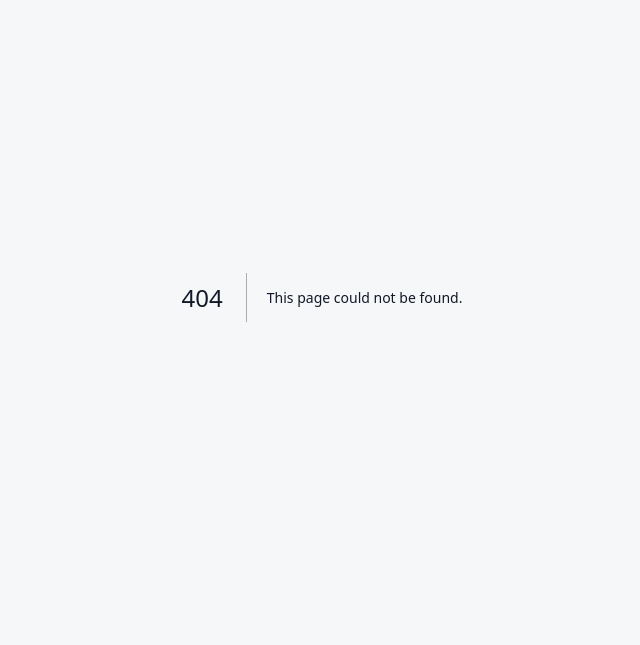
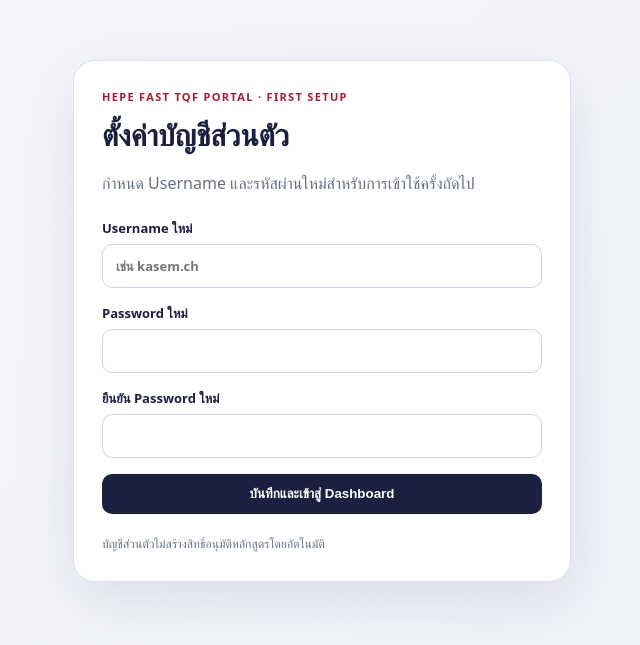
Before and after one commit to kasemch/hepe-ui-prototype, a Next.js app: page /account/setup in a window 1280 px wide. Before the commit this address had no page. Shown: the part 103-748 px from the top of the page, without its empty margins (318-958 px from the left). Built offline with nearby package versions, Linux system fonts and the light colour scheme.

Commit message:
Add first-login account setup page

```diff
--- /dev/null
+++ b/app/account/setup/page.tsx
@@ -0,0 +1,92 @@
+"use client";
+
+import { FormEvent, useState } from "react";
+import "../../login/login.css";
+
+export default function AccountSetupPage() {
+  const [username, setUsername] = useState("");
+  const [password, setPassword] = useState("");
+  const [confirm, setConfirm] = useState("");
+  const [message, setMessage] = useState("");
+  const [submitting, setSubmitting] = useState(false);
+
+  async function onSubmit(event: FormEvent) {
+    event.preventDefault();
+    setMessage("");
+    if (password !== confirm) {
+      setMessage("รหัสผ่านทั้งสองช่องไม่ตรงกัน");
+      return;
+    }
+    setSubmitting(true);
+    try {
+      const response = await fetch("/api/account/setup", {
+        method: "POST",
+        headers: { "content-type": "application/json" },
+        body: JSON.stringify({ username, password }),
+      });
+      const body = await response.json().catch(() => ({}));
+      if (!response.ok || !body?.ok) {
+        setMessage(body?.message || "ไม่สามารถตั้งค่าบัญชีได้");
+        return;
+      }
+      window.location.assign("/department-dashboard");
+    } catch {
+      setMessage("ไม่สามารถเชื่อมต่อระบบตั้งค่าบัญชีได้");
+    } finally {
+      setSubmitting(false);
+    }
+  }
+
+  return (
+    <main className="login-shell">
+      <section className="login-card" aria-labelledby="setup-title">
+        <p className="login-eyebrow">HEPE FAST TQF PORTAL · FIRST SETUP</p>
+        <h1 id="setup-title">ตั้งค่าบัญชีส่วนตัว</h1>
+        <p className="login-intro">
+          กำหนด Username และรหัสผ่านใหม่สำหรับการเข้าใช้ครั้งถัดไป
+        </p>
+        <form onSubmit={onSubmit} className="login-form">
+          <label>
+            Username ใหม่
+            <input
+              value={username}
+              onChange={(e) => setUsername(e.target.value)}
+              autoComplete="username"
+              placeholder="เช่น kasem.ch"
+              required
+            />
+          </label>
+          <label>
+            Password ใหม่
+            <input
+              type="password"
+              value={password}
+              onChange={(e) => setPassword(e.target.value)}
+              autoComplete="new-password"
+              minLength={12}
+              required
+            />
+          </label>
+          <label>
+            ยืนยัน Password ใหม่
+            <input
+              type="password"
+              value={confirm}
+              onChange={(e) => setConfirm(e.target.value)}
+              autoComplete="new-password"
+              minLength={12}
+              required
+            />
+          </label>
+          {message && <div className="login-message" role="alert">{message}</div>}
+          <button type="submit" disabled={submitting}>
+            {submitting ? "กำลังบันทึก…" : "บันทึกและเข้าสู่ Dashboard"}
+          </button>
+        </form>
+        <p className="login-note">
+          บัญชีส่วนตัวไม่สร้างสิทธิ์อนุมัติหลักสูตรโดยอัตโนมัติ
+        </p>
+      </section>
+    </main>
+  );
+}
```
